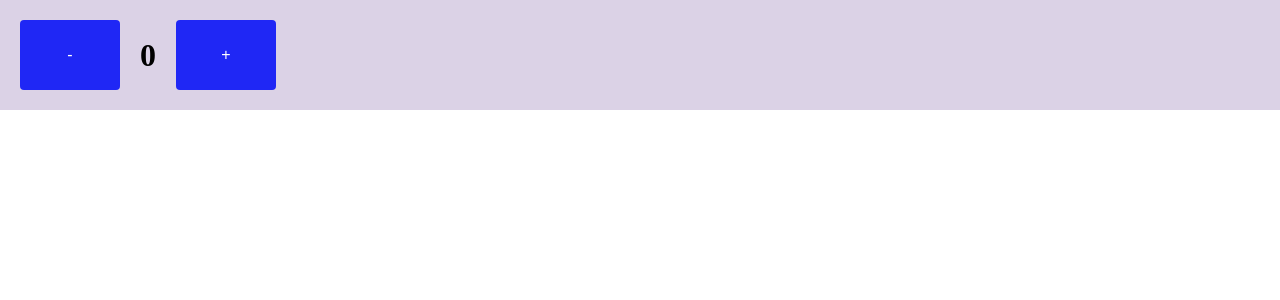
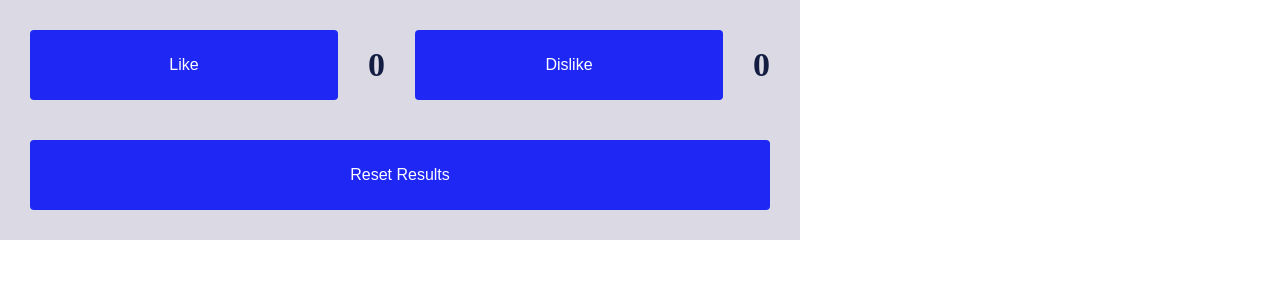
Before and after one commit to SchneiderIrene/TypeScript_fr_pro, a React (Create React App) app: page / in a window 1280 px wide. Shown: the top 300 px of the page. Built offline with nearby package versions, Linux system fonts and the light colour scheme.

Commit message:
Homework07

```diff
--- a/src/App.tsx
+++ b/src/App.tsx
@@ -1,10 +1,10 @@
 import './App.css';
-import Lesson07 from './lessons/Lesson07/Lesson07';
+import Homework07 from 'homeworks/Homework07/Homework07';
 
 function App() {
   return (
     <div className="App">
-      <Lesson07/>
+      <Homework07/>
     </div>
   );
 }
--- /dev/null
+++ b/src/components/Counter/types.ts
@@ -0,0 +1,5 @@
+export interface CounterProps {
+    countValue: number,
+    onMinusClick: () => void,
+    onPlusClick: () => void,
+  }
--- a/src/components/Feedback/Feedback.tsx
+++ b/src/components/Feedback/Feedback.tsx
@@ -1,24 +1,11 @@
 import { useState } from "react";
 
 import "./styles.css";
-import Button from "../Button/Button";
+import Button from "components/Button/Button";
+import { FeedbackProps } from "./types";
 
-function Feedback() {
-  const [like, setLike] = useState<number>(0);
-  const [dislike, setDislike] = useState<number>(0);
+function Feedback({like, addLike, dislike, addDislike, resetResults}: FeedbackProps) {
 
-  const addLike = ():void => {
-    setLike((prevValue) => prevValue + 1);
-  };
-
-  const addDislike = ():void => {
-    setDislike((prevValue) => prevValue + 1);
-  };
-
-  const resetResults = ():void => {
-    setLike(0);
-    setDislike(0);
-  };
 
   return (
     <div className="feedback-container">
--- /dev/null
+++ b/src/components/Feedback/types.ts
@@ -0,0 +1,7 @@
+export interface FeedbackProps {
+    like: number,
+    addLike: () => void,
+    dislike: number,
+    addDislike: () => void,
+    resetResults: () => void
+  }
--- a/src/components/LoginForm/LoginForm.tsx
+++ b/src/components/LoginForm/LoginForm.tsx
@@ -1,5 +1,5 @@
 import "./styles.css";
-import Input from "../Input/Input";
+import Input from "components/Input/Input";
 import Button from "components/Button/Button";
 
 function LoginForm() {
--- /dev/null
+++ b/src/homeworks/Homework07/Homework07.tsx
@@ -0,0 +1,36 @@
+import './styles.css';
+import Feedback from 'components/Feedback/Feedback';
+
+import { useState } from 'react';
+
+function Homework07() {
+  const [like, setLike] = useState<number>(0);
+  const [dislike, setDislike] = useState<number>(0);
+
+  const addLike = (): void => {
+    setLike((prevValue) => prevValue + 1);
+  };
+
+  const addDislike = (): void => {
+    setDislike((prevValue) => prevValue + 1);
+  };
+
+  const resetResults = (): void => {
+    setLike(0);
+    setDislike(0);
+  };
+
+  return (
+    <div>
+      <Feedback
+        like={like}
+        addLike={addLike}
+        dislike={dislike}
+        addDislike={addDislike}
+        resetResults={resetResults}
+      />
+    </div>
+  );
+}
+
+export default Homework07;
```
Also changed, not shown: src/components/Counter/Counter.tsx (+3 -5 lines), src/components/AnimalCard/AnimalCard.tsx (line endings or trailing spaces), src/homeworks/Homework07/styles.css (added).
